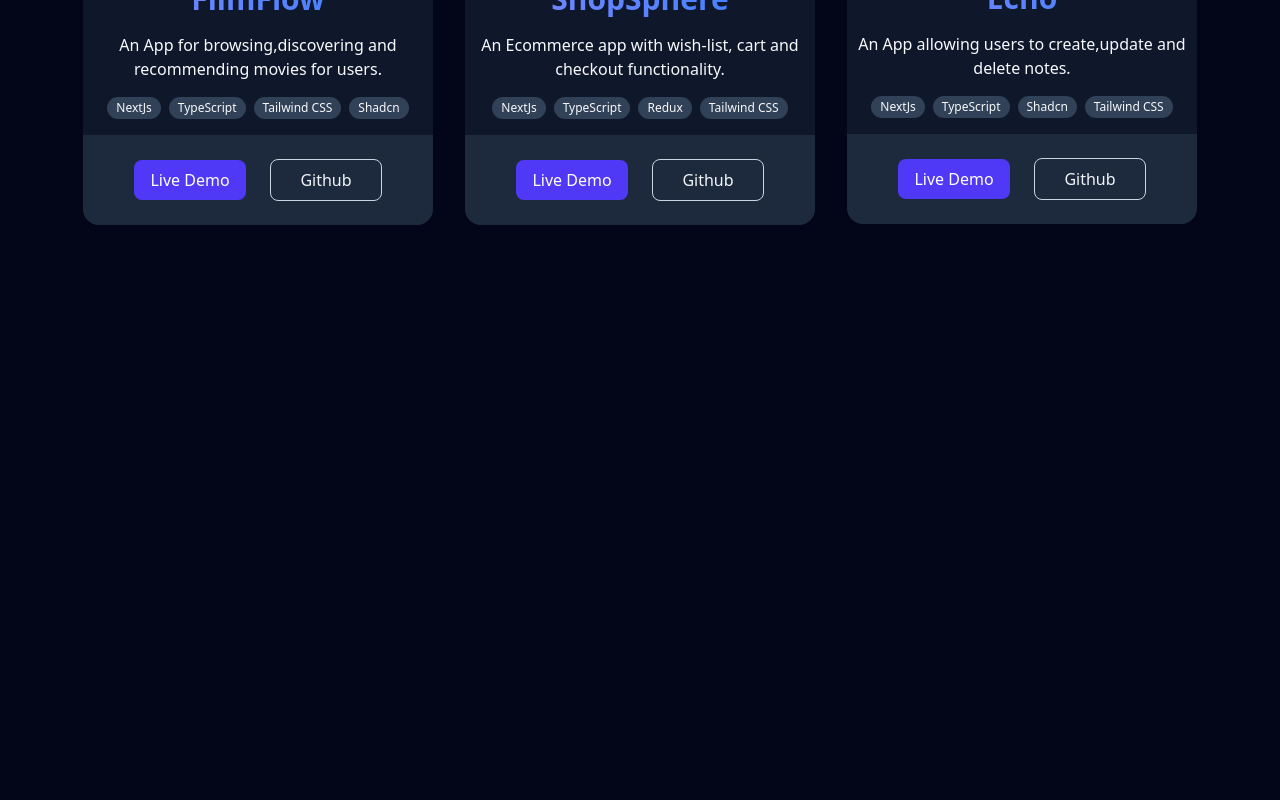
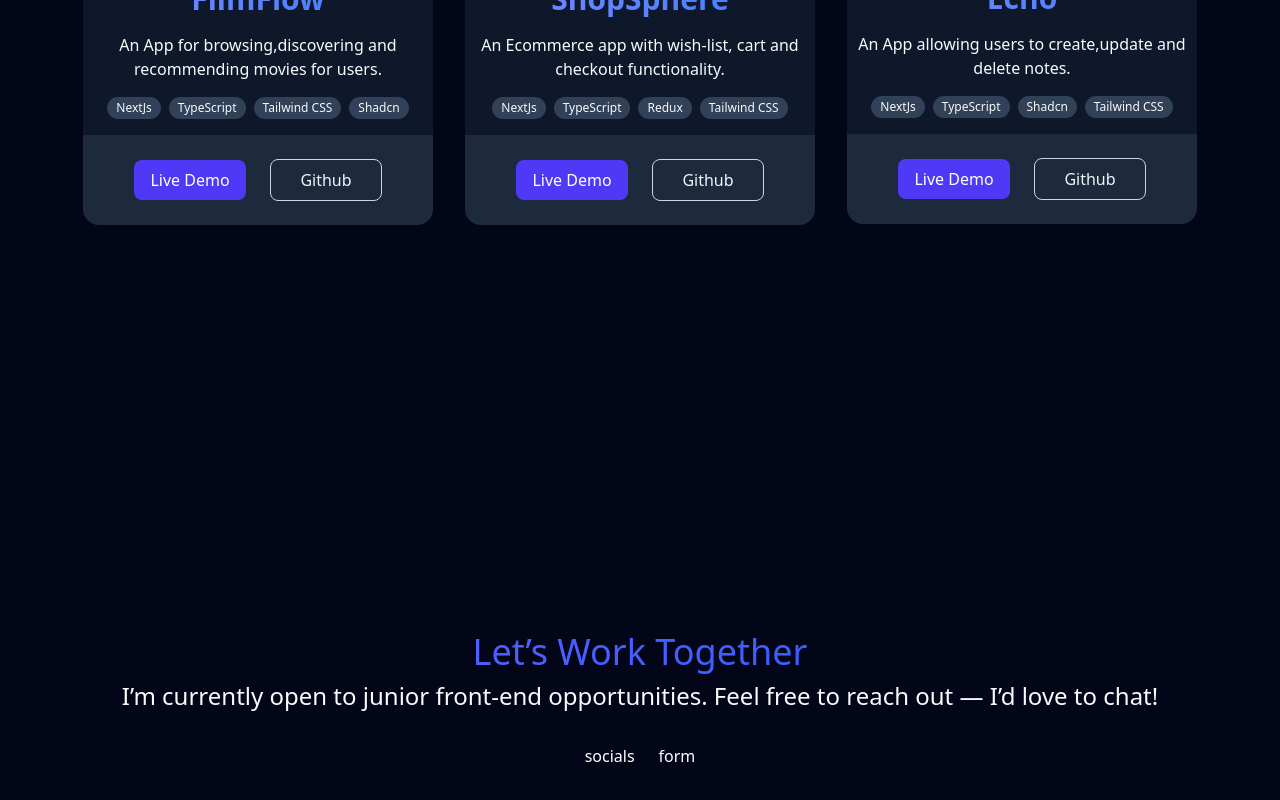
Before and after one commit to MoatazJS/moataz-portfolio, a Next.js app: page / in a window 1280 px wide. Shown: the part 2602-3402 px from the top of the page. Before the commit the page ends 2898 px from the top, so only its background shows below. Built offline with nearby package versions, Linux system fonts and the light colour scheme.

Commit message:
created structure of contact section

```diff
--- a/app/page.tsx
+++ b/app/page.tsx
@@ -1,4 +1,5 @@
 import About from "@/components/About";
+import Contact from "@/components/Contact";
 import Hero from "@/components/Hero";
 import Projects from "@/components/Projects";
 import Skills from "@/components/Skills";
@@ -10,6 +11,7 @@ export default function Home() {
       <About />
       <Skills />
       <Projects />
+      <Contact />
     </>
   );
 }
--- a/components/Contact.tsx
+++ b/components/Contact.tsx
@@ -1,5 +1,26 @@
 import React from "react";
 
 export default function Contact() {
-  return <div>Contact</div>;
+  return (
+    <>
+      <section
+        id="contact"
+        className="min-h-screen  flex flex-col items-center justify-center gap-4 md:gap-8"
+      >
+        <div>
+          <h2 className="text-center text-3xl md:text-4xl text-transparent bg-linear-to-r p-2 from-indigo-500 to-blue-600 bg-clip-text">
+            Let&rsquo;s Work Together
+          </h2>
+          <p className="text-center text-xl md:text-2xl text-slate-50 ">
+            I&rsquo;m currently open to junior front-end opportunities. Feel
+            free to reach out — I’d love to chat!
+          </p>
+        </div>
+        <div className="flex flex-col md:flex-row justify-center items-center gap-2 md:gap-6 text-white">
+          <div>socials</div>
+          <div>form</div>
+        </div>
+      </section>
+    </>
+  );
 }
```
